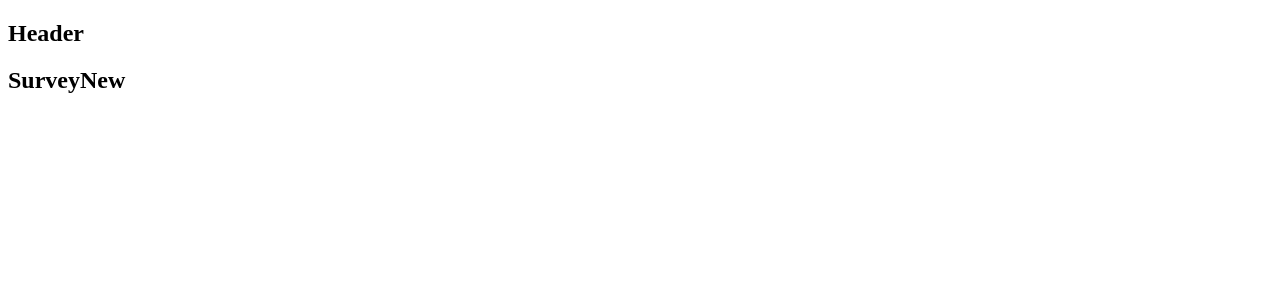
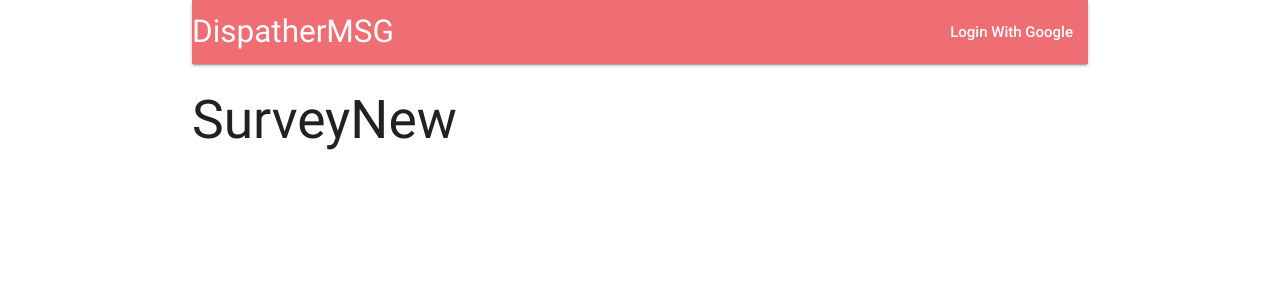
Before and after one commit to saibot777/NodeWorldPlayground, a React (Create React App) app in the folder msg-dispatcher-app/client/: page /surveys/new in a window 1280 px wide. Shown: the top 300 px of the page. Built offline with nearby package versions, Linux system fonts and the light colour scheme; no server answers.

Commit message:
materialize UI added, header uses authReducer with fetchUser action...

```diff
--- /dev/null
+++ b/msg-dispatcher-app/client/src/actions/index.js
@@ -0,0 +1,8 @@
+import axios from 'axios';
+import { FETCH_USER } from './types';
+
+export const fetchUser = () => async dispatch => {
+    const res = await axios.get('/api/current_user');
+
+    dispatch({ type: FETCH_USER, payload: res });
+}
--- /dev/null
+++ b/msg-dispatcher-app/client/src/actions/types.js
@@ -0,0 +1 @@
+export const FETCH_USER = 'fetch_user';
--- a/msg-dispatcher-app/client/src/components/App.js
+++ b/msg-dispatcher-app/client/src/components/App.js
@@ -1,14 +1,21 @@
-import React from 'react';
+import React, { Component } from 'react';
 import { BrowserRouter, Route } from 'react-router-dom';
+import { connect } from 'react-redux';
+import * as actions from '../actions';
 
-const Header = () => <h2>Header</h2>
+import Header from './Header';
 const Dashboard = () => <h2>Dashboard</h2>
 const SurveyNew = () => <h2>SurveyNew</h2>
 const Landing = () => <h2>Landing</h2>
 
-const App = () => {
+class App extends Component {
+    componentDidMount() {
+        this.props.fetchUser();
+    }
+
+    render() {
         return (
-        <div>
+            <div className="container">
                 <BrowserRouter>
                     <div>
                         <Header />
@@ -18,7 +25,8 @@
                     </div>
                 </BrowserRouter>
             </div>
-    )
+        );
+    }
 }
 
-export default App;
+export default connect(null, actions)(App);
--- /dev/null
+++ b/msg-dispatcher-app/client/src/components/Header.js
@@ -0,0 +1,16 @@
+import React, { Component } from 'react';
+
+export default class Header extends Component {
+    render() {
+        return (
+            <nav>
+                <div className="nav-wrapper">
+                    <a className="left brand-logo">DispatherMSG</a>
+                    <ul className="right">
+                        <li><a><strong>Login With Google</strong></a></li>
+                    </ul>
+                </div>
+            </nav>
+        );
+    }
+}
--- a/msg-dispatcher-app/client/src/index.js
+++ b/msg-dispatcher-app/client/src/index.js
@@ -1,12 +1,14 @@
+import 'materialize-css/dist/css/materialize.min.css';
 import React from 'react';
 import ReactDOM from 'react-dom';
 import { Provider } from 'react-redux';
 import { createStore, applyMiddleware } from 'redux';
+import reduxThunk from 'redux-thunk';
 
 import App from './components/App';
 import reducers from './reducers';
 
-const store = createStore(reducers, {}, applyMiddleware());
+const store = createStore(reducers, {}, applyMiddleware(reduxThunk));
 
 ReactDOM.render(
     <Provider store={store}><App /></Provider>,
--- a/msg-dispatcher-app/client/src/reducers/authReducer.js
+++ b/msg-dispatcher-app/client/src/reducers/authReducer.js
@@ -1,4 +1,5 @@
 export default function(state = {}, action) {
+    console.log(action);
     switch (action.type) {
         default:
             return state;
```
Also changed, not shown: msg-dispatcher-app/client/package.json (+7 -1 lines), 2 other files (tests, documents, lock files or other folders). Lines whose indentation alone changed are shown as unchanged.
